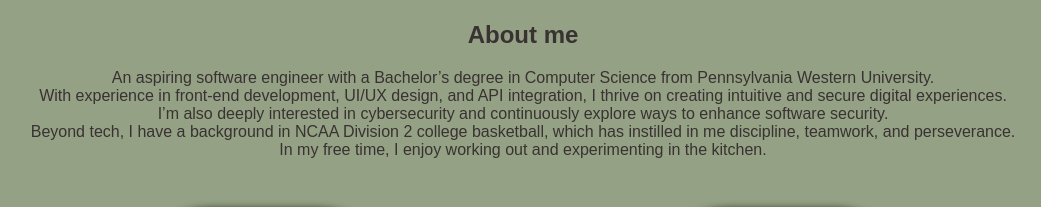
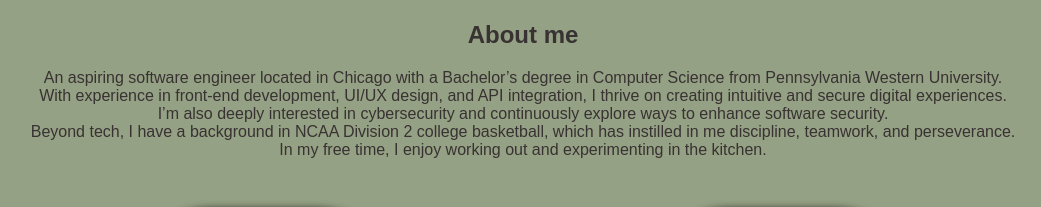
Before and after one commit to AdirTurgeman/My_Website, a plain HTML site: page index.html in a window 1280 px wide. Shown: the part 373-580 px from the top of the page, without its empty margins (117-1158 px from the left). Drawn offline with Linux system fonts and the light colour scheme.

Commit message:
Grammar fixed

```diff
--- a/index.html
+++ b/index.html
@@ -19,7 +19,7 @@
         <div class ="about-container">
             <div class ="text-about">
                 <h2>About me</h2>
-                <p>An aspiring software engineer with a Bachelor’s degree in Computer Science from Pennsylvania Western University.<br>
+                <p>An aspiring software engineer located in Chicago with a Bachelor’s degree in Computer Science from Pennsylvania Western University.<br>
                 With experience in front-end development, UI/UX design, and API integration, I thrive on creating intuitive and secure digital experiences.<br>
                 I’m also deeply interested in cybersecurity and continuously explore ways to enhance software security.<br>
                 Beyond tech, I have a background in NCAA Division 2 college basketball, which has instilled in me discipline, teamwork, and perseverance.<br>
```
